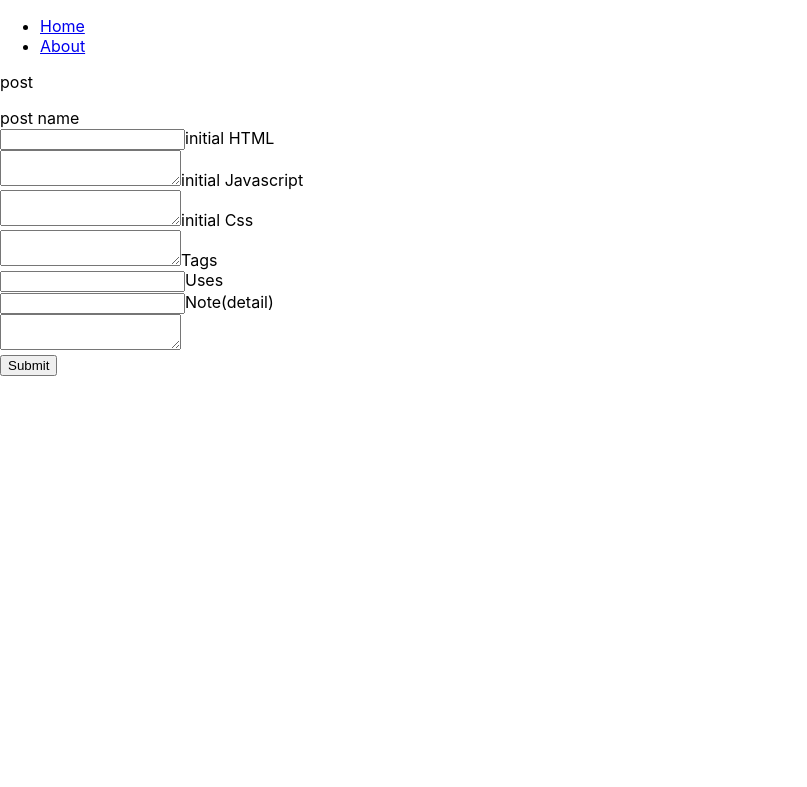
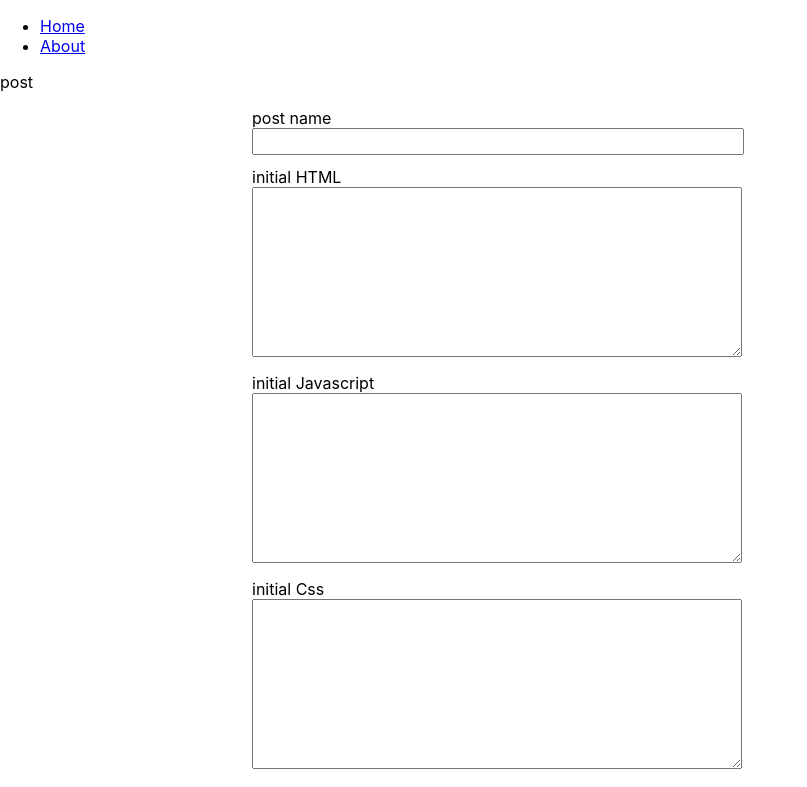
Before and after one commit to kyok01/js_calligraphy, a React (Create React App) app: page /post in a window 1280 px wide. Shown: the top 787 px of the page, without its empty margins (0-807 px from the left). Built offline with nearby package versions, Linux system fonts and the light colour scheme.

Commit message:
styled-components install and reflect

```diff
--- a/package.json
+++ b/package.json
@@ -11,6 +11,7 @@
     "react-dom": "^18.2.0",
     "react-router-dom": "^6.3.0",
     "react-scripts": "5.0.1",
+    "styled-components": "^5.3.5",
     "web-vitals": "^2.1.4"
   },
   "scripts": {
--- a/src/components/organisms/artPostForm.jsx
+++ b/src/components/organisms/artPostForm.jsx
@@ -1,5 +1,6 @@
 import React, { useEffect, useState } from "react";
 import { useNavigate } from "react-router-dom";
+import styled from "styled-components";
 
 export const ArtPostForm = () => {
   const [artName, setArtName] = useState("");
@@ -114,52 +115,55 @@ export const ArtPostForm = () => {
   };
 
   const postForm = (
-    <div className="formArea">
+    <SFormArea>
       <form>
-        <label>
+        <SLabel>
           post name
           <br />
-          <input value={artName} onChange={(event) => onChangeArtName(event)} />
-        </label>
-        <label>
+          <SInput
+            value={artName}
+            onChange={(event) => onChangeArtName(event)}
+          />
+        </SLabel>
+        <SLabel>
           initial HTML
           <br />
-          <textarea
+          <STextarea
             value={iniHtml}
             onChange={(event) => onChangeIniHtml(event)}
           />
-        </label>
-        <label>
+        </SLabel>
+        <SLabel>
           initial Javascript
           <br />
-          <textarea value={iniJs} onChange={(event) => onChangeIniJs(event)} />
-        </label>
-        <label>
+          <STextarea value={iniJs} onChange={(event) => onChangeIniJs(event)} />
+        </SLabel>
+        <SLabel>
           initial Css
           <br />
-          <textarea
+          <STextarea
             value={iniCss}
             onChange={(event) => onChangeIniCss(event)}
           />
-        </label>
-        <label>
+        </SLabel>
+        <SLabel>
           Tags
           <br />
-          <input value={tags} onChange={(event) => onChangeTags(event)} />
-        </label>
-        <label>
+          <SInput value={tags} onChange={(event) => onChangeTags(event)} />
+        </SLabel>
+        <SLabel>
           Uses
           <br />
-          <input value={uses} onChange={(event) => onChangeUses(event)} />
-        </label>
-        <label>
+          <SInput value={uses} onChange={(event) => onChangeUses(event)} />
+        </SLabel>
+        <SLabel>
           Note(detail)
           <br />
-          <textarea value={note} onChange={(event) => onChangeNote(event)} />
-        </label>
+          <STextarea value={note} onChange={(event) => onChangeNote(event)} />
+        </SLabel>
       </form>
       <button onClick={onClickSubmit}>Submit</button>
-    </div>
+    </SFormArea>
   );
   return (
     <>
@@ -167,11 +171,39 @@ export const ArtPostForm = () => {
       {artId && (
         <p>
           Please visit{" "}
-          <span onClick={() => navigate(`/arts/${artId}`)} className="marker">
+          <SSpan onClick={() => navigate(`/arts/${artId}`)}>
             the page you have posted
-          </span>
+          </SSpan>
         </p>
       )}
     </>
   );
 };
+
+const SLabel = styled.label`
+  display: block;
+  margin: 12px;
+`;
+
+const SInput = styled.input`
+  width: 480px;
+  padding: 4px;
+`;
+
+const STextarea = styled.textarea`
+  width: 480px;
+  height: 160px;
+  padding: 4px;
+`;
+
+const SFormArea = styled.div`
+  width: 800px;
+  margin: 0 auto;
+`;
+
+const SSpan = styled.span`
+  color: red;
+  &:hover {
+    cursor: pointer;
+  }
+`;
--- a/src/components/organisms/colLeft.jsx
+++ b/src/components/organisms/colLeft.jsx
@@ -1,5 +1,6 @@
 import React from "react";
 import Editor from "@monaco-editor/react";
+import styled from "styled-components";
 
 export const ColLeft = (props) => {
   const {
@@ -13,7 +14,7 @@ export const ColLeft = (props) => {
     onClickReflect,
   } = props;
   return (
-    <div id="col__left">
+    <SDivColLeft>
       <Editor
         height="30vh"
         defaultLanguage="html"
@@ -34,6 +35,12 @@ export const ColLeft = (props) => {
       />
       <button onClick={onClickPost}>send</button>
       <button onClick={onClickReflect}>reflect</button>
-    </div>
+    </SDivColLeft>
   );
 };
+
+const SDivColLeft = styled.div`
+  width: 40%;
+  border: 1px black solid;
+  margin: 12px;
+`;
--- a/src/components/organisms/colRight.jsx
+++ b/src/components/organisms/colRight.jsx
@@ -1,9 +1,10 @@
 import React from "react";
+import styled from "styled-components";
 
 export const ColRight = (props) => {
-    const {source, width, height} = props;
+  const { source, width, height } = props;
   return (
-        <div id="col__right">
+    <SDivColRight>
       <iframe
         title="iframe"
         src={source}
@@ -12,6 +13,12 @@ export const ColRight = (props) => {
         height={height}
         id="elem"
       />
-      </div>
+    </SDivColRight>
   );
-}
+};
+
+const SDivColRight = styled.div`
+  width: 40%;
+  border: 1px black solid;
+  margin: 12px;
+`;
--- a/src/components/templates/cols.jsx
+++ b/src/components/templates/cols.jsx
@@ -3,12 +3,13 @@ import { useEffect } from "react";
 import { useState } from "react";
 import { ColLeft } from "../organisms/colLeft";
 import { ColRight } from "../organisms/colRight";
+import styled from "styled-components";
 
 export const Cols = (props) => {
-  const { artId, iniHtml, iniJs, iniCss} = props;
-  const [html, setHtml] = useState('');
-  const [js, setJs] = useState('');
-  const [css, setCss] = useState('');
+  const { artId, iniHtml, iniJs, iniCss } = props;
+  const [html, setHtml] = useState("");
+  const [js, setJs] = useState("");
+  const [css, setCss] = useState("");
   // let iniHtml = '<!DOCTYPE html>\n<html lang="ja">\n';
   // iniHtml +=
   //   '<head><meta charset="UTF-8"><meta http-equiv="X-UA-Compatible" content="IE=edge"><meta name="viewport" content="width=device-width, initial-scale=1.0">\n<link rel="stylesheet" href="style.css"><title>Document</title></head>\n';
@@ -99,7 +100,7 @@ export const Cols = (props) => {
     // elem.querySelector('h1').innerHTML = 'change';
   };
   return (
-    <div id="cols">
+    <SDivCols>
       <ColLeft
         iniHtml={iniHtml}
         handleEditorChangeH={handleEditorChangeH}
@@ -111,6 +112,11 @@ export const Cols = (props) => {
         onClickReflect={onClickReflect}
       />
       <ColRight source={source} width={width} height={height} />
-    </div>
+    </SDivCols>
   );
 };
+
+const SDivCols = styled.div`
+  display: flex;
+  justify-content: center;
+`;
```
Also changed, not shown: 1 other file (tests, documents, lock files or other folders). Lines whose indentation alone changed are shown as unchanged.
